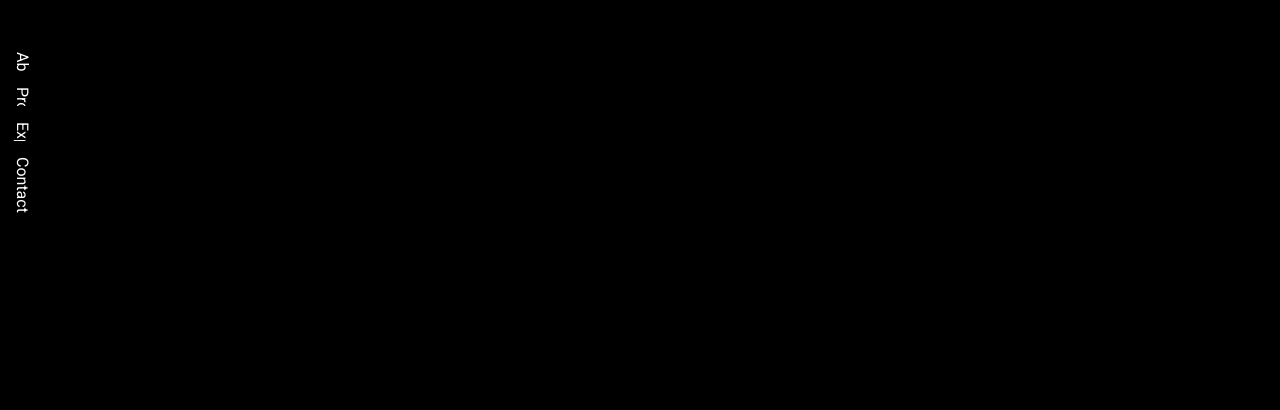
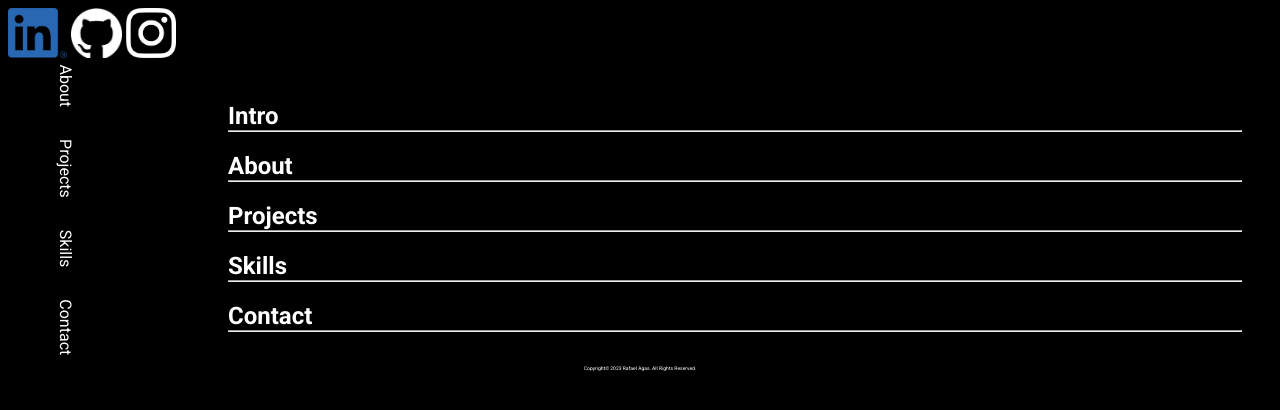
Before and after one commit to rafael-agas/Resume, a plain HTML site: page LinkTree.html in a window 1280 px wide. Drawn offline with Linux system fonts and the light colour scheme.

Commit message:
added more to the overhaul and added more assets

```diff
--- a/LinkTree.html
+++ b/LinkTree.html
@@ -10,19 +10,44 @@
       <link rel="preconnect" href="https://fonts.gstatic.com" crossorigin>
       <link href="https://fonts.googleapis.com/css2?family=Roboto:ital,wght@0,100;0,300;0,400;0,500;0,700;0,900;1,100;1,300;1,400;1,500;1,700;1,900&display=swap" rel="stylesheet">
    </head>
-   <body class = 'container'>
-      <nav class="sidebar">
-         <ul>
-            <a>About</a>
-            <a>Projects</a>
-            <a>Experience</a>
-            <a>Contact</a>
+   <div class="container">
+      <nav>
+         <ul class="sidebar">
+            <li><a>About</a></li>
+            <li><a>Projects</a></li>
+            <li><a>Skills</a></li>
+            <li><a>Contact</a></li>
          </ul>
       </nav>
-      <main class = 'main-section'>
-         <section class = 'aboutme'>
+      <div class = 'socials'>
+         <a href = "https://www.linkedin.com/in/rafael-walter-agas/" title = "Linkedin Profile"><img src="./Assets/LI-In-Bug.png" alt = "linkedin logo"></a>
+         <a href = "https://github.com/rafael-agas" title = "GitHub Profile"><img src ="./Assets/github-mark-white.png" alt = "github logo"></a>
+         <a href = "https://www.instagram.com/rafael.agas/" title = "Instagram Profile"><img src ="./Assets/Instagram_Glyph_White.png" alt = "Instagram logo"></a>
+      </div>
+      <main class="main-section">
+         <section class="blurb">
+            <h1>Intro</h1>
+            <hr>
+         </section>
+         <section class="blurb">
             <h1>About</h1>
+            <hr>
+         </section>
+         <section class="blurb">
+            <h1>Projects</h1>
+            <hr>
+         </section>
+         <section class="blurb">
+            <h1>Skills</h1>
+            <hr>
+         </section>
+         <section class="blurb">
+            <h1>Contact</h1>
+            <hr>
          </section>
       </main>
-   </body>
+      <footer>
+         <p>Copyright&#169 2023 Rafael Agas. All Rights Reserved. </p>
+      </footer>
+   </div>
 </html>
--- a/index.css
+++ b/index.css
@@ -1,6 +1,5 @@
 * {
    font-family: 'Roboto', sans-serif;
-   background-color: black;
 }
 
 html {
@@ -10,22 +9,34 @@ html {
 *, *::before, *::after {
   box-sizing: inherit;
 }
+body {
+  background-color: black;
+}
 
 .container {
-   display: flex;
-   justify-content: flex-start;
-   flex-direction: row;
+  display: grid;
+  grid-template-columns: auto;
+  grid-template-rows: auto;
+ }
+
+ nav {
+  position: fixed;
+  top: 0;
+  left: 0;
+  height: 100%;
+  width: 150px;
+  padding: 20px;
+  display: flex;
+  flex-direction: column;
  }
 
 .sidebar {
-   height: 100%;
-   width: 300px;
-   position: fixed;
-   top: 0;
-   left: 0;
    padding-top: 20px;
    display: flex;
-   flex-direction: column;
+   flex-direction: row;
+   justify-content: space-between;
+   transform: rotate(90deg);
+   list-style-type: none;
  }
 
  .main-section {
@@ -39,15 +50,12 @@ html {
    color: white;
    padding: 8px 16px;
    text-decoration: none;
-   transform: rotate(90deg);
-   transform-origin: left top;
-   white-space: nowrap;
  }
 
 
  .sidebar a:hover {
    background-color: #bcbcff;
-   color: white;
+   color: black;
    text-decoration: underline;
  }
 
@@ -55,3 +63,28 @@ html {
  .aboutme {
    color: white;
  }
+
+ .socials img {
+  height: 50px;
+ }
+
+ .blurb h1:hover {
+  background-color: #bcbcff;
+  color: black;
+ }
+
+ .blurb > h1 {
+  margin-bottom: 0;
+ }
+
+ hr {
+  margin-right: 10px;
+  color: white;
+  margin-top: 0;
+ }
+
+ footer p {
+  color: white;
+  font-size: 5px;
+  text-align: center;
+ }
```
Also changed, not shown: Assets/Instagram_Glyph_White.png (added).
